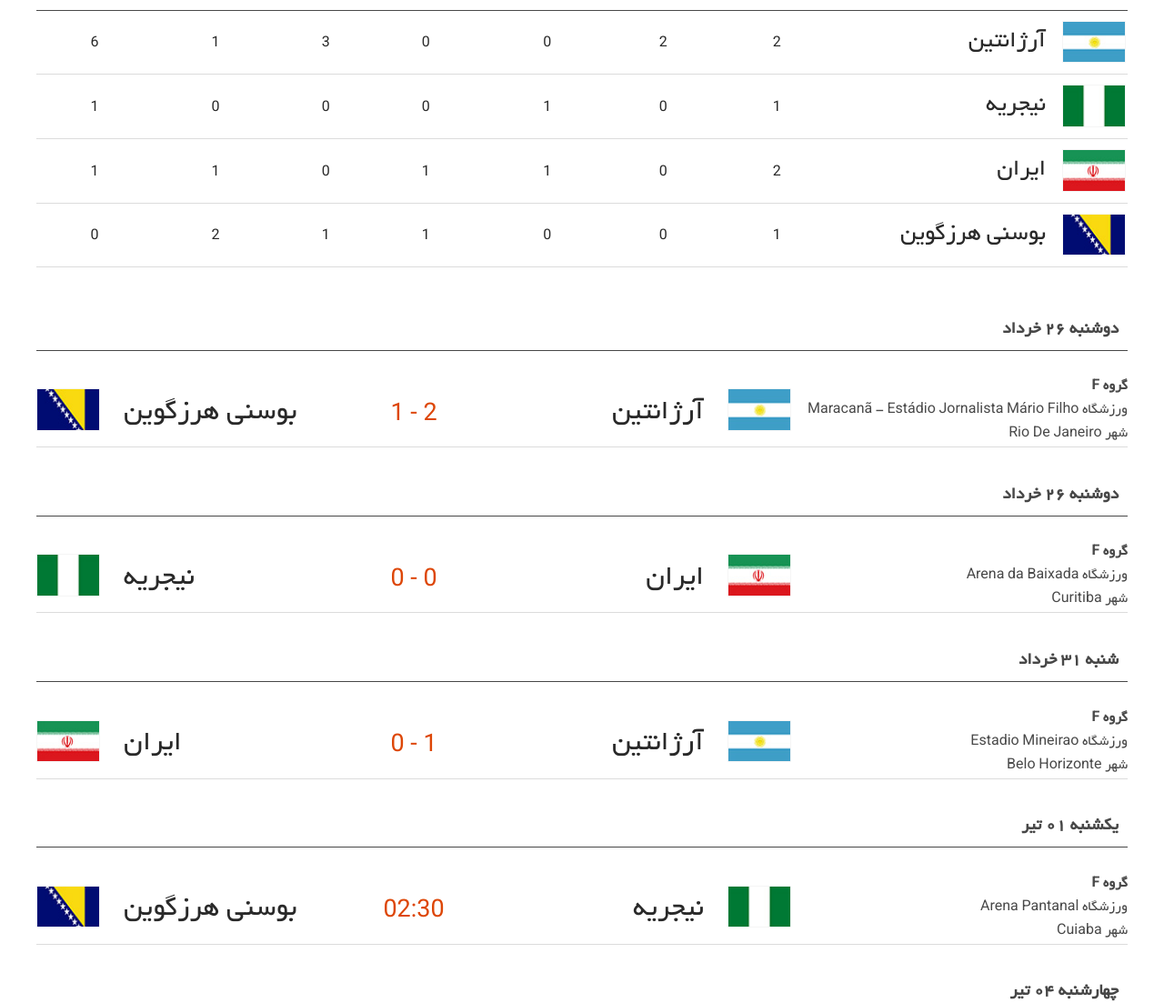
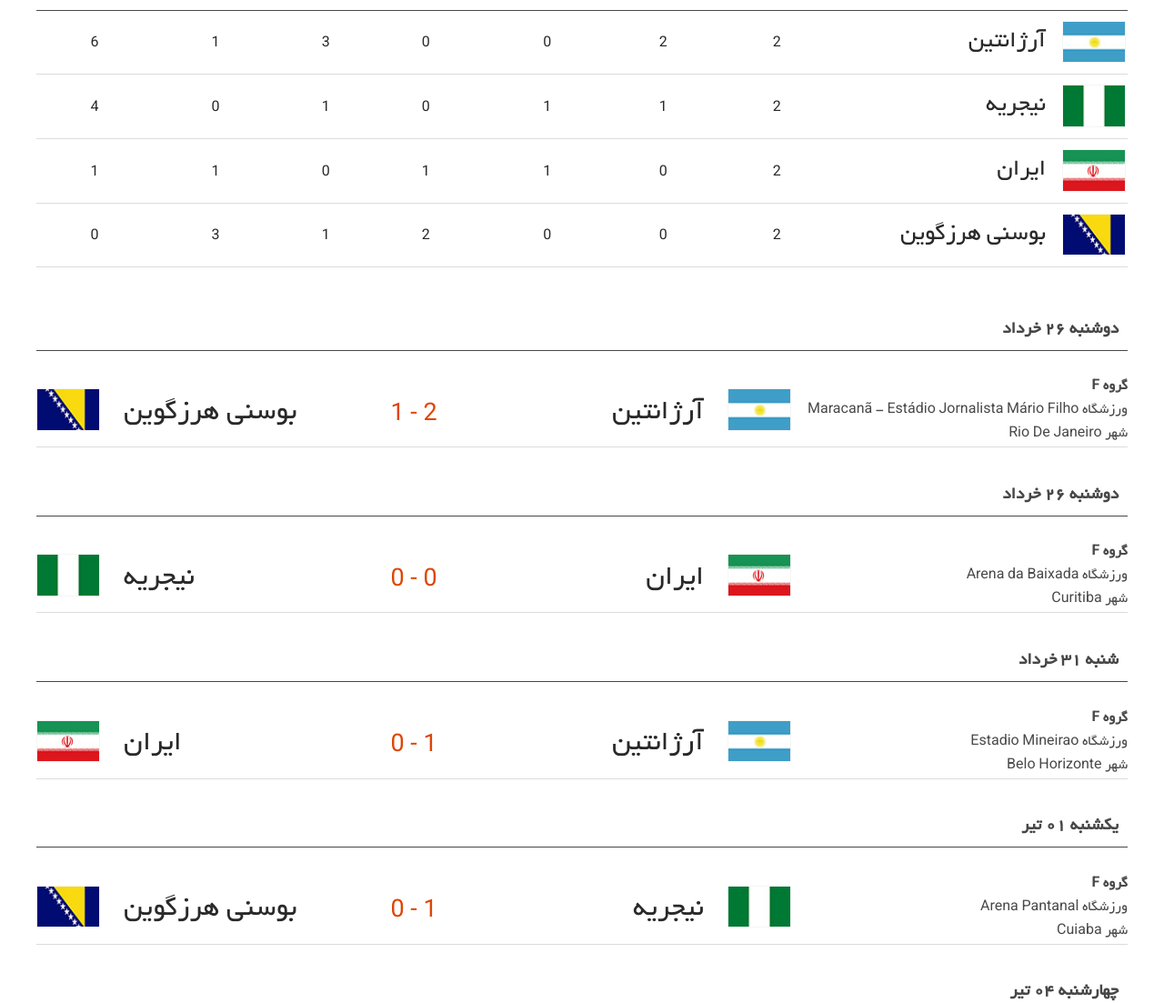
Before and after one commit to HosseinKarami/fifawc, a Jekyll site: the page built from groups/F/index.html, in a window 1280 px wide. Shown: the part 409-1512 px from the top of the page at 91% size. Built offline with Jekyll 4.4.1, drawn with Linux system fonts in a browser that asks for light colours; comment, search, counter and statistics services are not loaded.

Commit message:
NGA Vs BIH

```diff
--- a/_data/groups.yml
+++ b/_data/groups.yml
@@ -206,13 +206,13 @@
     points: "6"
   - team: نیجریه
     flag: assets/img/flags/nga.png
-    played: "1"
-    won: "0"
+    played: "2"
+    won: "1"
     draw: "1"
     lost: "0"
-    GF: "0"
+    GF: "1"
     GA: "0"
-    points: "1"
+    points: "4"
   - team: ایران
     flag: assets/img/flags/irn.png
     played: "2"
@@ -224,12 +224,12 @@
     points: "1"
   - team: بوسني هرزگوين
     flag: assets/img/flags/bih.png
-    played: "1"
+    played: "2"
     won: "0"
     draw: "0"
-    lost: "1"
+    lost: "2"
     GF: "1"
-    GA: "2"
+    GA: "3"
     points: "0"
 
 - group: G
```
Also changed, not shown: _data/matches.yml (+4 -4 lines).
